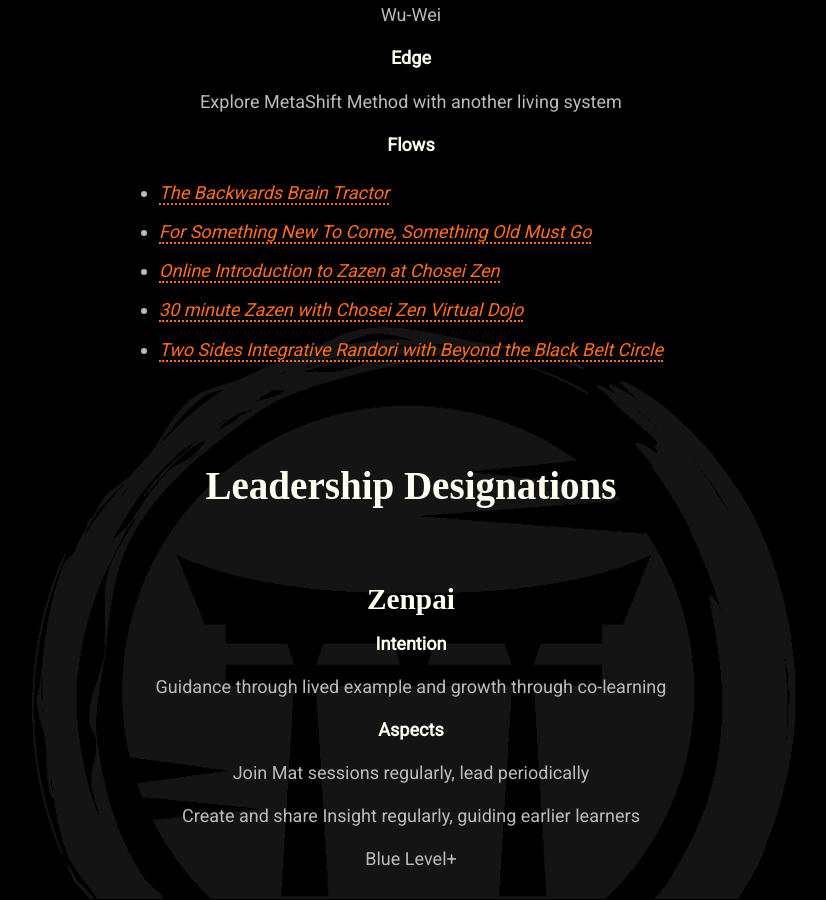
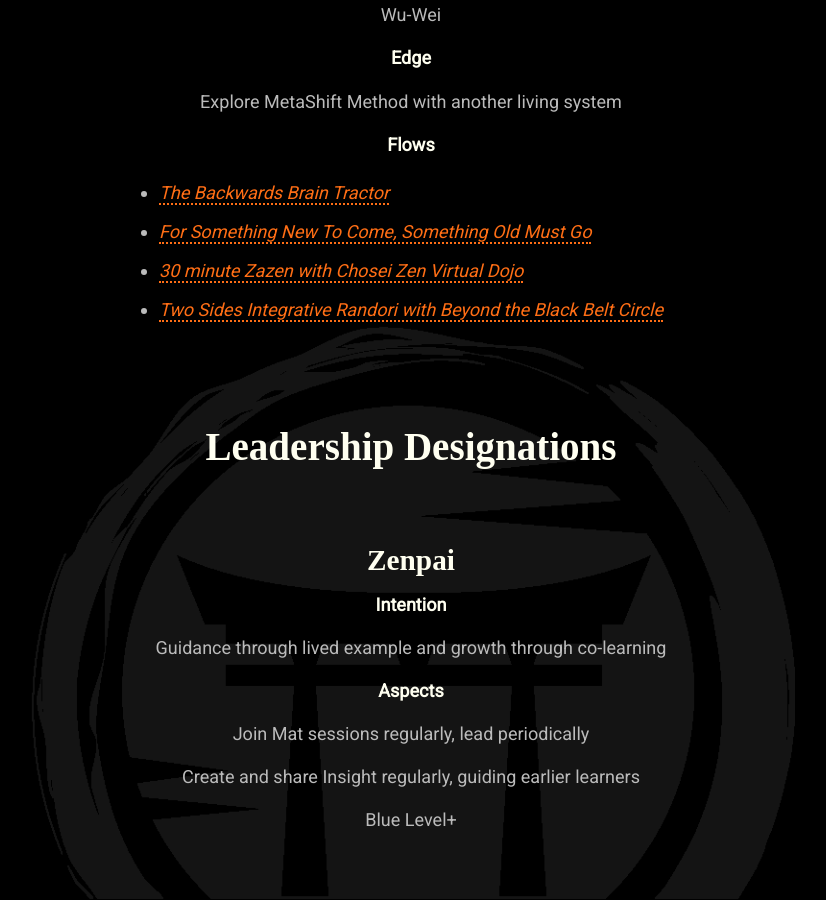
Before and after one commit to mindset-dojo/mindset-dojo.github.io, a Jekyll site: the page built from program.md, in a window 1280 px wide and 900 px high, scrolled down 5761 px. Shown: the whole window, without its empty margins (229-1055 px from the left). Built offline with Jekyll 4.4.1, drawn with Linux system fonts in a browser that asks for light colours; some web fonts are replaced.

Commit message:
refactor(program): remove duplicate flow at black level.

```diff
--- a/_data/program.yaml
+++ b/_data/program.yaml
@@ -167,8 +167,6 @@ sections:
               url: https://youtu.be/lylCYkgC63Q?si=FzuWfAHq4Yie_AHC
             - label: For Something New To Come, Something Old Must Go
               url: https://www.youtube.com/watch?v=_to_w-R0JjQ
-            - label: Online Introduction to Zazen at Chosei Zen
-              url: https://www.choseizen.org/online-intro-to-zazen
             - label: 30 minute Zazen with Chosei Zen Virtual Dojo
               url: https://www.choseizen.org/virtual-dojo
             - label: Two Sides Integrative Randori with Beyond the Black Belt Circle
```
